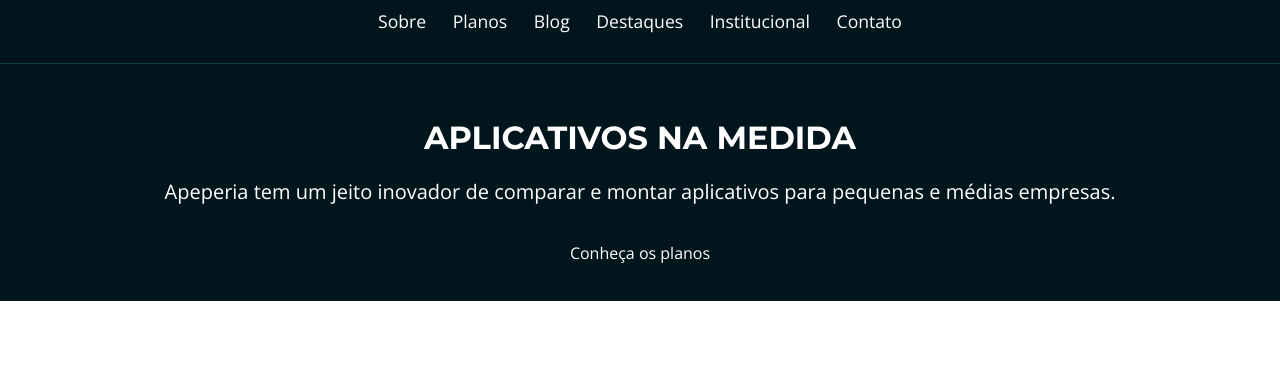
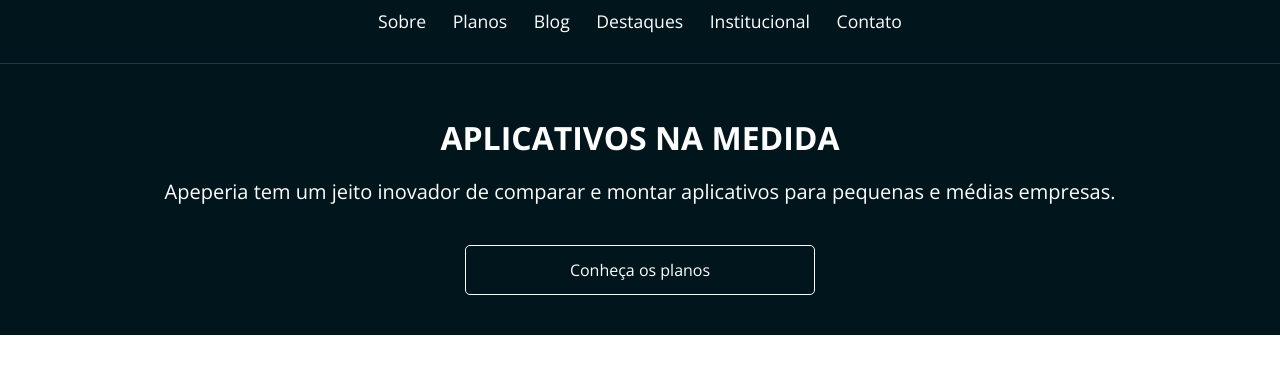
Before and after one commit to pgoncalves2002/layout-responsivo, a plain HTML site: page index.html in a window 1280 px wide. Shown: the part 74-448 px from the top of the page. Drawn offline with nearby package versions, Linux system fonts and the light colour scheme.

Commit message:
add css variables

```diff
--- a/css/base.css
+++ b/css/base.css
@@ -1,3 +1,40 @@
+:root{
+--branco: #FFF;
+--azul-claro: #DFE3E5;
+--vermelho-forte: #B72E2E;
+--cinza-escuro: #4F4C4C;
+--cinza-claro: #F7F4F4;
+--cinza-medio: #D9D9D9;
+
+--fonte-link: #0084FF;
+--fonte-cinza: #666;
+--borda-cabecalho-mobile: #103D4A;
+--bg-rodape: #333;
+--bg-chamada-mobile: #00161C;
+
+--planos-cartao-start: #56CCF2;
+--planos-cartao-ultra: #B04CD9;
+--planos-cartao-mega: #E33B3B;
+
+--montsserrat: 'montserrat' , sans-serif;
+}
+
 body{
     font-family: 'Open Sans', sans-serif;
 }
+
+.container{
+    padding-right: 6%;
+    padding-left: 6%;
+}
+
+.botao{
+    text-align: center;
+    display: block;
+    width: 100%;
+    max-width: 350px;
+    box-sizing: border-box;
+    padding: 1rem 2rem;
+    border: 1px solid var(--branco);
+    border-radius: 5px;
+}
--- a/css/cabecalho.css
+++ b/css/cabecalho.css
@@ -1,5 +1,5 @@
 .cabecalho {
-    color: #FFF;
+    color: var(--branco);
 
     width: 100%;
 
@@ -12,7 +12,7 @@
     padding-top: .75rem;
     padding-bottom: .75rem;
 
-    border-bottom: 1px solid #103D4A;
+    border-bottom: 1px solid var(--borda-cabecalho-mobile);
 
     position: absolute;
 }
--- a/css/chamada.css
+++ b/css/chamada.css
@@ -3,17 +3,17 @@
     flex-direction: column;
     align-items: center;
 
-    color: #FFF;
+    color: var(--branco);
     text-align: center;
 
-    background-color: #00161C;
+    background-color: var(--bg-chamada-mobile);
 
     padding-top: 12.25rem;
     padding-bottom: 2.5rem;
 }
 
 .chamada__titulo {
-    font-family: 'Montserrat', serif;
+    font-family: var(--montserrat);
     font-size: 2rem;
     font-weight: 700;
     text-transform: uppercase;
--- a/index.html
+++ b/index.html
@@ -2,7 +2,7 @@
 <html>
     <head>
         <meta charset="utf-8">
-        <meta name="viewport" content="width=device-width">
+        <meta name="viewport" content="width=device-width initial-scale=1.0">
         <title>Home - Apeperia</title>
         <link rel="preconnect" href="https://fonts.googleapis.com">
         <link rel="preconnect" href="https://fonts.gstatic.com" crossorigin>
@@ -13,7 +13,7 @@
         <link rel="stylesheet" href="css/chamada.css">
     </head>
     <body>
-        <header class="cabecalho">
+        <header class="cabecalho container">
             <img src="img/logo-apeperia.svg" alt="Logo da Apeperia" class="cabecalho__logo">
             <nav class="cabecalho__navegacao">
                 <ul>
@@ -27,10 +27,10 @@
             </nav>
         </header>
         <main>
-            <section class="chamada">
+            <section class="chamada container">
                 <h1 class="chamada__titulo">Aplicativos Na Medida</h1>
                 <p class="chamada__texto">Apeperia tem um jeito inovador de comparar e montar aplicativos para pequenas e médias empresas.</p>
-                <a href="#" class="chamada__botao">Conheça os planos</a>
+                <a href="#" class="chamada__botao botao">Conheça os planos</a>
             </section>
         </main>
     </body>
```
